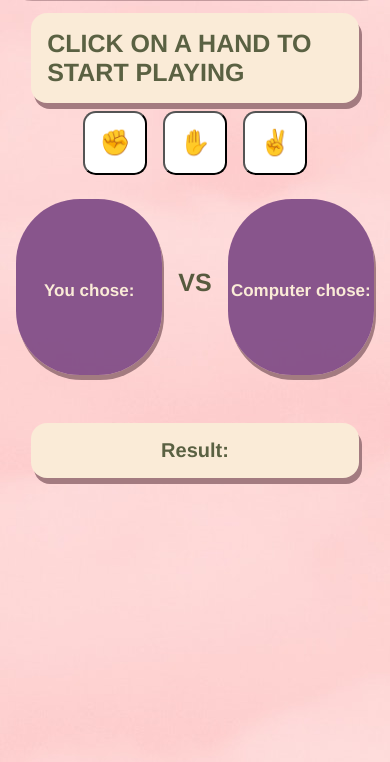
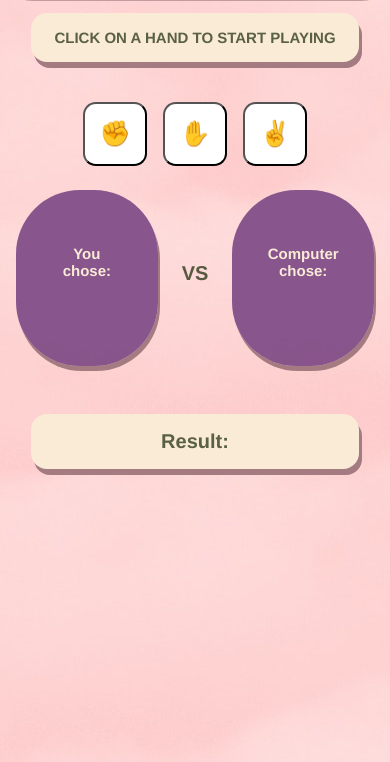
Before and after one commit to CeliaAlonsoGarcia/project5, a plain HTML site: page index.html in a window 390 px wide. Shown: the part 82-844 px from the top of the page. Drawn offline with Linux system fonts and the light colour scheme.

Commit message:
mobile version repaired

```diff
--- a/style.css
+++ b/style.css
@@ -1,19 +1,17 @@
-
 * {
-    font-family: Franklin Gothic Medium,Franklin Gothic,ITC Franklin Gothic,Arial,sans-serif;
-
+  font-family: Franklin Gothic Medium, Franklin Gothic, ITC Franklin Gothic,
+    Arial, sans-serif;
 }
 
 .game-display {
   display: flex;
   justify-content: center;
   align-items: center;
-
 }
 
 body {
   background-image: url("pictures/background1.jpg");
-    margin:0;
+  margin: 0;
 }
 .container {
   display: flex;
@@ -26,10 +24,8 @@ body {
   margin: 1rem;
   background-color: rgba(124, 72, 132, 0.9);
   border-radius: 4rem;
-    color: antiquewhite
-
+  color: antiquewhite;
 }
-
 
 .button-container {
   display: flex;
@@ -45,8 +41,6 @@ button {
   border-radius: 20%;
   background-color: white;
   cursor: pointer;
-
-
 }
 
 button:hover {
@@ -57,15 +51,13 @@ h1 {
   text-align: center;
   font-size: 50px;
   background-color: rgba(124, 72, 132, 0.9);
-    width:100%;
+  width: 100%;
   justify-content: center;
   padding: 3rem 0rem 3rem;
   border-radius: 3rem;
-    color:antiquewhite;
+  color: antiquewhite;
   box-shadow: 2px 5px rgba(163, 123, 128, 0.645);
-
 }
-
 
 h2 {
   margin: 0 auto; /* this will center the element horizontally */
@@ -79,10 +71,8 @@ h2 {
 }
 
 .instructions {
-
   font-size: 25px;
 }
-
 
 h3 {
   font-size: 40px;
@@ -90,10 +80,9 @@ h3 {
 }
 
 .display-choice {
-    font-size: 100px;
-    margin-top:-2rem;
+  font-size: 80px;
+  margin-top: -2rem;
   margin-bottom: 1rem;
-
 }
 
 .vs {
@@ -105,24 +94,22 @@ h3 {
   text-align: center;
   padding: 1rem;
   max-width: 30rem;
-    margin-top:2rem;
-
+  margin-top: 2rem;
 }
 
 @media (max-width: 600px) {
-
   h1 {
-
     padding: 1rem 0rem 1rem;
     font-size: 25px;
-
   }
 
   /* targetting: computer chose / you chose */
   h3 {
-
-    font-size: 17px;
+    font-size: 15px;
     padding-bottom: 0.5rem;
+    margin-left: 2rem;
+    margin-right: 2rem;
+    text-align: center;
   }
 
   h2 {
@@ -130,6 +117,12 @@ h2 {
     margin-left: 8%;
     margin-right: 8%;
     padding: 1rem;
+    text-align: center;
+  }
+
+  h2.instructions {
+    font-size: 15px;
+    margin-bottom: 2rem;
   }
 
   button {
@@ -155,6 +148,12 @@ button {
   }
 
   .vs {
-    font-size: 25px;
+    font-size: 20px;
+    margin: 0.5rem;
+  }
+
+  .display-choice {
+    font-size: 40px;
+    margin-top: 0.5rem;
   }
 }
```
Also changed, not shown: index.html (+0 -1 lines). Lines whose indentation alone changed are shown as unchanged.
